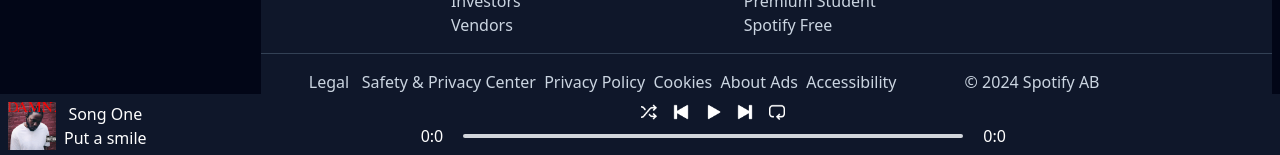
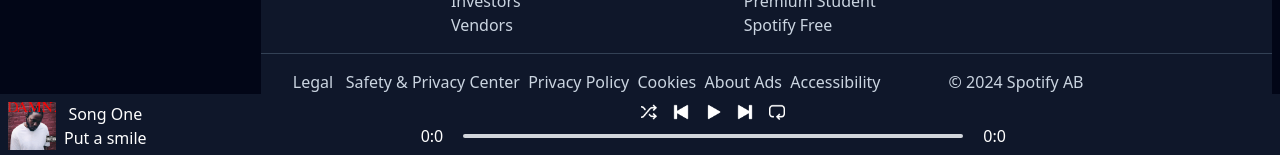
Before and after one commit to Adi-Ida404/Spotify-frontend, a React (Vite) app: page /playlist in a window 1280 px wide. Shown: the part 740-895 px from the top of the page. Built offline with nearby package versions, Linux system fonts and the light colour scheme.

Commit message:
Updated footer

```diff
--- a/src/components/Footer.jsx
+++ b/src/components/Footer.jsx
@@ -39,7 +39,7 @@
                 <svg xmlns="http://www.w3.org/2000/svg" width="24" height="24" viewBox="0 0 24 24" fill="none" stroke="#ffffff" strokeWidth="2" strokeLinecap="round" strokeLinejoin="round"><path d="M18 2h-3a5 5 0 0 0-5 5v3H7v4h3v8h4v-8h3l1-4h-4V7a1 1 0 0 1 1-1h3z"/></svg>            </button>
             </div>
         </div>
-        <div className="flex mt-4 ml-12 text-left font-thin text-slate-300">
+        <div className="flex mt-4 ml-0 sm:ml-8 text-left font-thin text-slate-300">
         Legal &nbsp;
         Safety & Privacy Center&nbsp;
         Privacy Policy&nbsp;
--- a/src/pages/HomePage.jsx
+++ b/src/pages/HomePage.jsx
@@ -17,7 +17,7 @@
 
   return (
     <>
-      <div className='flex h-4/5 bg-slate-950'>
+      <div className='flex h-full bg-slate-950'>
         <Sidebar />
         <div className="mt-4 bg-slate-900 w-full mr-2 overflow-y-auto">
           <Header />
```
